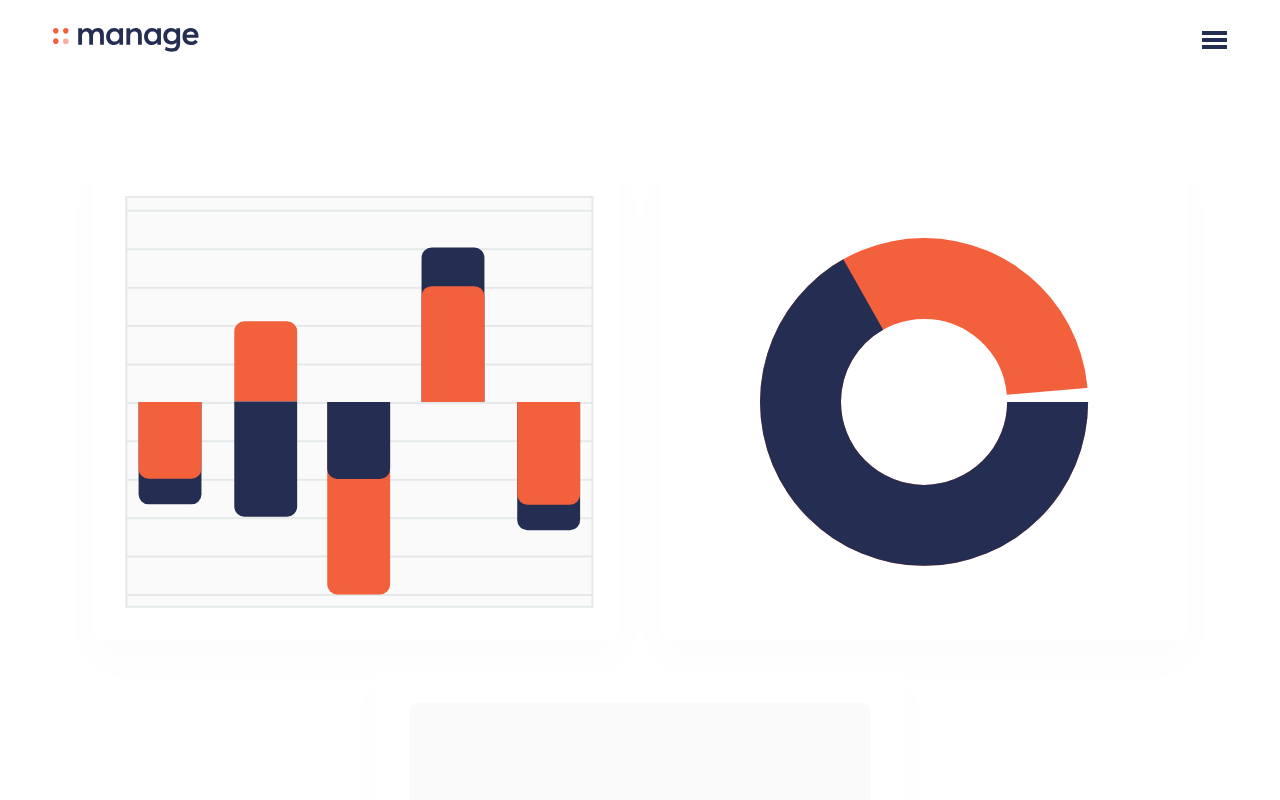
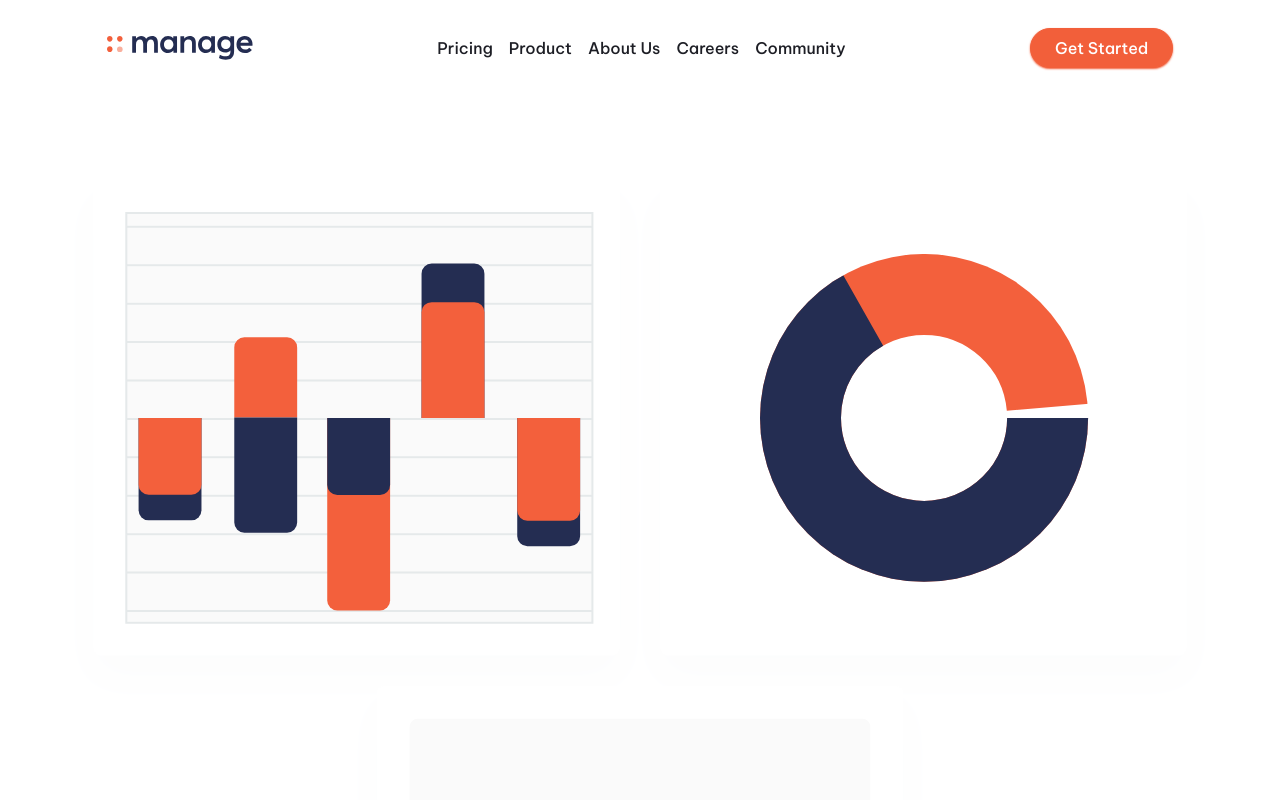
Before and after one commit to halvaradop/manager-master, a React (Vite) app: page / in a window 1280 px wide. Shown: the top 800 px of the page. Built offline with nearby package versions, Linux system fonts and the light colour scheme.

Commit message:
design for desktop devices and addition of a screen variant

```diff
--- a/src/components/Header.tsx
+++ b/src/components/Header.tsx
@@ -1,36 +1,47 @@
+import { useRef, useEffect } from "react"
+import { UnorderedList } from "./UnorderesList"
+import { Button } from "./Button"
 import logo from "../assets/logo.svg"
 import menu from "../assets/hamburger.svg"
 import close from "../assets/close.svg"
-import { useRef } from "react"
 
 const headerMenu = ["Pricing", "Product", "About Us", "Careers", "Community"]
 
+// add new variant of a project inside tailwind file
 const Header = () => {
     const menuIconRef = useRef <HTMLImageElement> (null)
     const menuContainerRef = useRef <HTMLElement> (null)
 
     const handleMenuToggle = () => {
         const classContainer = menuContainerRef.current?.classList
-        menuIconRef.current?.setAttribute("src", classContainer?.contains("hidden") ? menu : close)
+        menuIconRef.current?.setAttribute("src", classContainer?.contains("hidden") ? close : menu)
         classContainer?.toggle("hidden")
     }
 
+    useEffect(() => {
+        const matchContainer = matchMedia("(min-width: 900px)")
+        const toggleMatch = () => {
+            menuContainerRef.current?.classList.add("hidden")
+            menuIconRef.current?.setAttribute("src", menu)
+        }
+        matchContainer.addEventListener("change", toggleMatch)
+        return () => matchContainer.removeEventListener("change", toggleMatch)
+    }, [])
+
+
     return (
         <header>
-            <nav>
-                <figure className="w-11/12 h-20 mx-auto flex items-center justify-between relative z-10">
+            <nav className="base:w-10/12 base:h-24 base:mx-auto base:flex base:items-center base:justify-between">
+                <figure className="w-11/12 h-20 mx-auto flex items-center justify-between relative z-10 base:w-auto base:h-full base:m-0">
                     <img src={logo} alt="logo icon" />
-                    <img src={menu} alt="menu icon" ref={menuIconRef} onClick={handleMenuToggle} />
+                    <img className="base:hidden" src={menu} alt="menu icon" ref={menuIconRef} onClick={handleMenuToggle} />
                 </figure>
-                <aside className="w-full min-h-screen hidden absolute top-0 left-0 bg-gradient-to-b from-gray/20 to-40% to-blue/60" ref={menuContainerRef}>
-                    <menu className="w-11/12 mx-auto mt-20 py-10 rounded-md shadow-sm shadow-neutral-100 bg-white">
-                        <ul className="flex items-center flex-col gap-y-5 text-blue-200 text-base font-bold">
-                            {headerMenu.map((item, key) => (
-                                <li key={key}><a href="#">{item}</a></li>
-                            ))}
-                        </ul>
+                <aside className="w-full min-h-screen hidden absolute top-0 left-0 bg-gradient-to-b from-gray/20 to-40% to-blue/60 base:flex-1 base:w-auto base:min-h-fit base:block base:relative base:bg-none" ref={menuContainerRef}>
+                    <menu className="w-11/12 mx-auto mt-20 py-10 rounded-md shadow-sm shadow-neutral-100 bg-white sm:py-12 base:mt-0 base:p-0 base:shadow-none">
+                        <UnorderedList className="base:flex-row base:justify-center base:gap-x-4 base:font-normal" variant="flex-200" color="blue-200" listItems={headerMenu} />
                     </menu>
                 </aside>
+                <Button className="hidden base:block" children="Get Started" size="baseFull" color="red-100" />
             </nav>
         </header>
     )
--- a/src/components/UnorderesList.tsx
+++ b/src/components/UnorderesList.tsx
@@ -2,10 +2,10 @@ import { useContext } from "react"
 import { UnorderedListProps } from "../types/props"
 import { UnorderedListContext } from "../contexts/UnorderedListContext"
 
-const UnorderedList = ({ className, variant, listItems }: UnorderedListProps) => {
-    const { classUnordered } = useContext(UnorderedListContext)
+const UnorderedList = ({ className, variant, color, listItems }: UnorderedListProps) => {
+    const { classUnordered, classUnorderedColor } = useContext(UnorderedListContext)
     return (
-        <ul className={`${classUnordered[variant]} ${className}`}>
+        <ul className={`${classUnordered[variant]} ${classUnorderedColor[color]} ${className}`}>
             {listItems.map((item, key) => (
                 <li key={key}><a href="#">{item}</a></li>
             ))}
--- a/src/contexts/UnorderedListContext.tsx
+++ b/src/contexts/UnorderedListContext.tsx
@@ -3,16 +3,23 @@ import { Contextable } from "../types/types";
 import { UnorderedListContextType } from "../types/contexts";
 
 const classUnordered: Record <string, string> = {
-    "flex-100": "flex flex-col gap-y-4 text-white"
+    "flex-100": "flex flex-col gap-y-4 text-white",
+    "flex-200": "flex items-center flex-col gap-y-5 text-blue-200 font-bold"
+}
+
+const classUnorderedColor: Record <string, string> = {
+    "white": "textw-hite",
+    "blue-200": "text-blue-200 font-bold"
 }
 
 const UnorderedListContext = createContext <UnorderedListContextType> ({
-    classUnordered
+    classUnordered,
+    classUnorderedColor
 })
 
 const UnorderesProvider = ({ children }: Contextable) => {
     return (
-        <UnorderedListContext.Provider value={{ classUnordered }}>
+        <UnorderedListContext.Provider value={{ classUnordered, classUnorderedColor }}>
             {children}
         </UnorderedListContext.Provider>
     )
--- a/src/types/contexts.ts
+++ b/src/types/contexts.ts
@@ -1,6 +1,7 @@
 
 export interface UnorderedListContextType {
-    classUnordered: Record <string, string>
+    classUnordered: Record <string, string>,
+    classUnorderedColor: Record <string, string>
 }
 
 export interface VariantContextType {
--- a/src/types/props.ts
+++ b/src/types/props.ts
@@ -9,6 +9,7 @@ export interface InputProps extends Omit<InputHTMLAttributes <HTMLInputElement>,
 export interface UnorderedListProps {
     className: string,
     variant: string,
+    color: string,
     listItems: string[],
 }
 
--- a/tailwind.config.js
+++ b/tailwind.config.ts
@@ -23,6 +23,9 @@ export default {
       "-4": "-400%",
     },
     extend: {
+      screens: {
+        base: '900px'
+      },
       colors: {
         gray: 'hsl(0, 0%, 98%)',
         red: {
```
